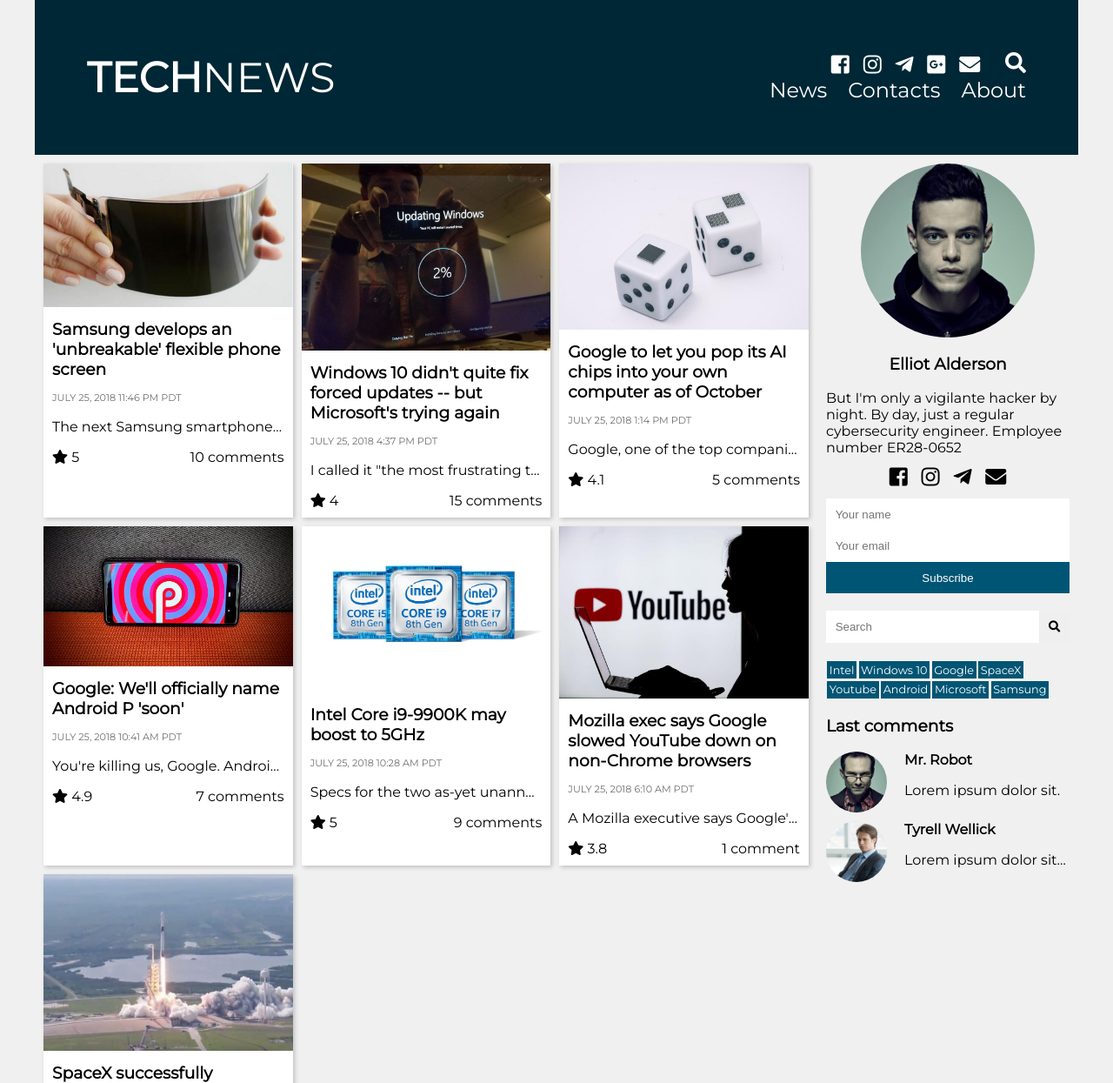
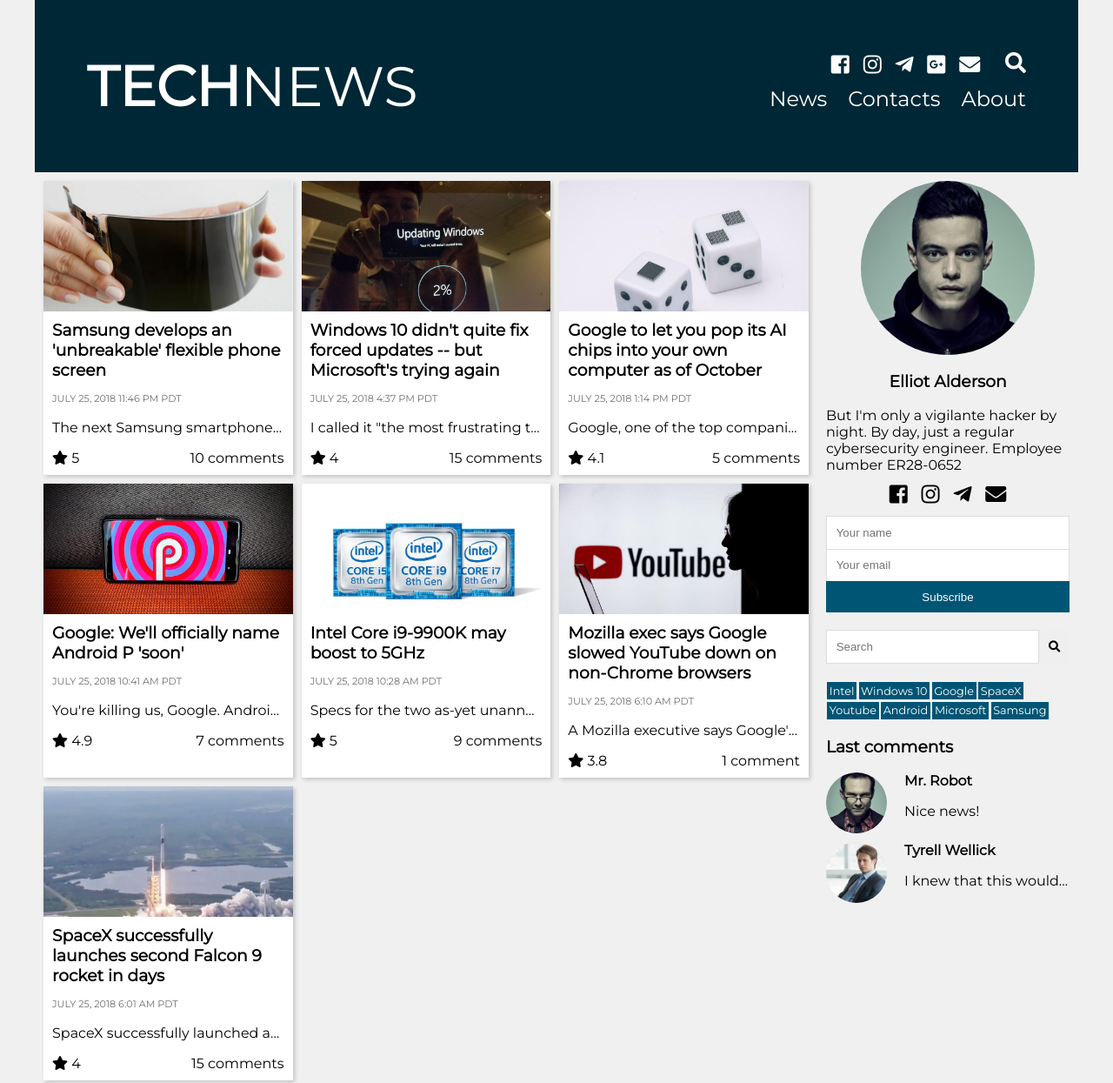
Before and after one commit to aLLeXUs/homework14, a plain HTML site: page index.html in a window 1280 px wide. Shown: the top 1245 px of the page at 87% size. Drawn offline with Linux system fonts and the light colour scheme.

Commit message:
Second release

```diff
--- a/css/style.css
+++ b/css/style.css
@@ -5,9 +5,11 @@
 }
 
 input {
-    border: none;
     outline: none;
     padding: .8em;
+    border-style: solid;
+    border-width: 1px;
+    border-color: #dddddd;
 }
 
 button {
@@ -15,10 +17,12 @@
     border: none;
     outline: none;
     cursor: pointer;
+    transition: .5s ease;
 }
 
 a {
     text-decoration: none;
+    transition: .5s ease;
 }
 
 body {
@@ -48,7 +52,7 @@
 
 .header-logo {
     color: #ffffff;
-    font-size: 3em;
+    font-size: 4em;
     grid-area: 1 / 1 / 3 / 3;
 }
 
@@ -68,6 +72,11 @@
     font-size: 1em;
     text-decoration: none;
     cursor: pointer;
+    transition: .5s ease;
+}
+
+.icon:hover {
+    transform: scale(1.1);
 }
 
 .search-icon {
@@ -75,6 +84,11 @@
     font-size: 1em;
     text-decoration: none;
     cursor: pointer;
+    transition: .5s ease;
+}
+
+.search-icon:hover {
+    transform: scale(1.1);
 }
 
 .header-nav {
@@ -88,6 +102,10 @@
     margin-left: 1em;
     font-size: 1.5em;
     color: #ffffff;
+}
+
+.nav-link:hover {
+    transform: scale(1.1);
 }
 
 main {
@@ -106,9 +124,21 @@
     box-shadow: 2px 2px 5px 0 rgba(0, 0, 0, 0.2);
 }
 
+.img-wrapper {
+    width: 100%;
+    height: 150px;
+    overflow: hidden;
+}
+
 .article-img {
     max-width: 100%;
-    max-height: 100%;
+    /*max-height: 150px;*/
+    object-fit: cover;
+    transition: .5s ease;
+}
+
+.article-img:hover {
+    transform: scale(1.1);
 }
 
 .article-body {
@@ -170,12 +200,17 @@
 
 .subscribe > input {
     width: 100%;
+    border-bottom: 0;
 }
 
 .subscribe > button {
     width: 100%;
     color: #ffffff;
     background-color: #005574;
+}
+
+.subscribe > button:hover {
+    transform: scale(1.05);
 }
 
 .search {
@@ -185,6 +220,10 @@
 
 .search > input {
     width: 100%;
+}
+
+.search > button:hover {
+    transform: scale(1.05);
 }
 
 .tags {
@@ -199,6 +238,10 @@
     font-size: .8em;
     color: #ffffff;
     padding: .2em;
+}
+
+.tags > .tag:hover {
+    transform: scale(1.1);
 }
 
 .comment {
--- a/index.html
+++ b/index.html
@@ -219,12 +219,12 @@
                 <div class="comment">
                     <img src="./img/comment1.png" alt="" class="comment-logo">
                     <h4 class="comment-title">Mr. Robot</h4>
-                    <span class="comment-text">Lorem ipsum dolor sit.</span>
+                    <span class="comment-text">Nice news!</span>
                 </div>
                 <div class="comment">
                     <img src="./img/comment2.jpg" alt="" class="comment-logo">
                     <h4 class="comment-title">Tyrell Wellick</h4>
-                    <span class="comment-text">Lorem ipsum dolor sit amet, consectetur adipisicing elit. Incidunt laborum magnam odio quo tempora. Explicabo?</span>
+                    <span class="comment-text">I knew that this would happen sooner or later.</span>
                 </div>
             </div>
         </aside>
```
